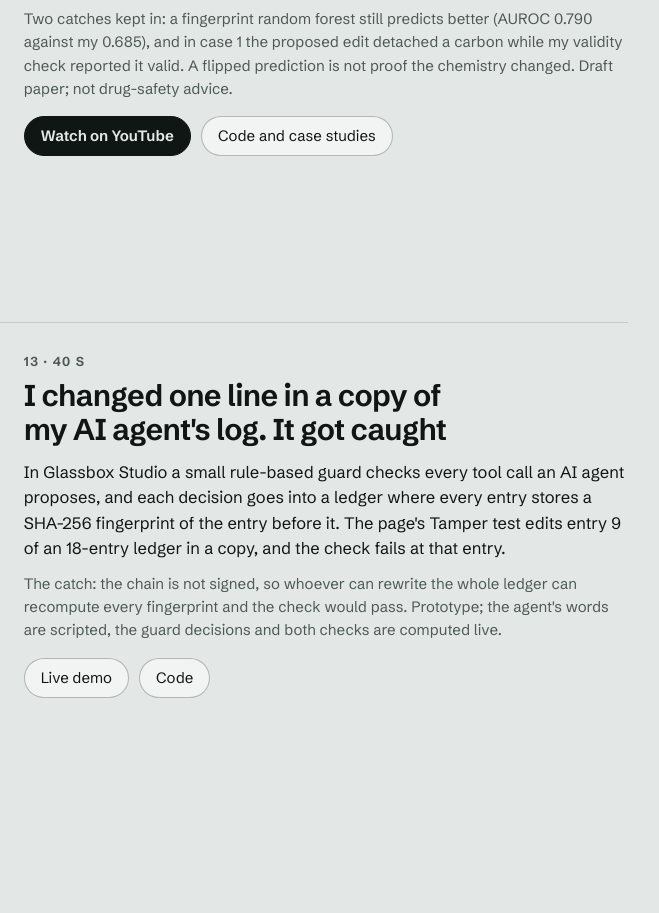
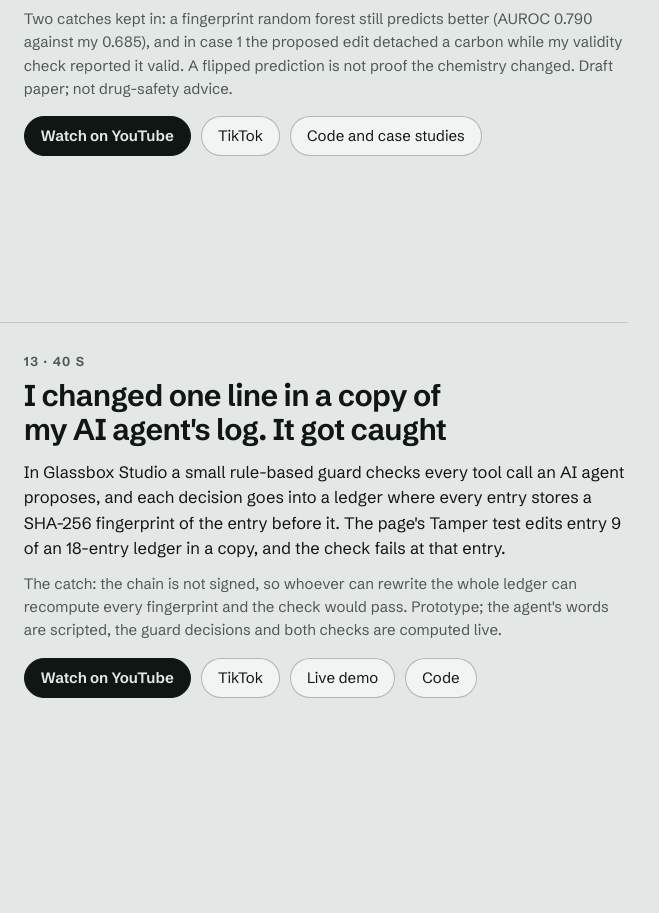
Before and after one commit to AnwarDebes/AnwarDebes.github.io, a plain HTML site: page shorts/index.html in a window 1280 px wide. Shown: the part 7043-7956 px from the top of the page, 478-1137 px from the left. Drawn offline with Linux system fonts and the light colour scheme.

Commit message:
Shorts page: YouTube and TikTok links for molecules and tamper

```diff
--- a/shorts/index.html
+++ b/shorts/index.html
@@ -156,7 +156,7 @@
       <p class="n">12 · 39 s</p>
       <h2>My AI model flagged a molecule. Then it named the bond to cut</h2>
       <p>A Tsetlin Machine (a model built from readable yes-or-no rules, taught by a GIN neural network) flags a molecule as mutagenic on the TDC AMES test set, then proposes a small graph edit, up to 3, that flips its own prediction: 191 of the first 200 molecules it flagged, 1.30 edits on average. Real data, scaffold split, 729 test molecules, 5 seeds.</p><p class="sc">Two catches kept in: a fingerprint random forest still predicts better (AUROC 0.790 against my 0.685), and in case 1 the proposed edit detached a carbon while my validity check reported it valid. A flipped prediction is not proof the chemistry changed. Draft paper; not drug-safety advice.</p>
-      <div class="links"><a class="cta" href="https://youtube.com/shorts/trIGhATx-x4">Watch on YouTube</a><a href="https://github.com/AnwarDebes/graphtm-cbr">Code and case studies</a></div>
+      <div class="links"><a class="cta" href="https://youtube.com/shorts/trIGhATx-x4">Watch on YouTube</a><a href="https://www.tiktok.com/@anwardebes/video/7709326554840501526">TikTok</a><a href="https://github.com/AnwarDebes/graphtm-cbr">Code and case studies</a></div>
     </div>
   </article>
   <article class="sh" id="tamper">
@@ -165,7 +165,7 @@
       <p class="n">13 · 40 s</p>
       <h2>I changed one line in a copy of my AI agent&#x27;s log. It got caught</h2>
       <p>In Glassbox Studio a small rule-based guard checks every tool call an AI agent proposes, and each decision goes into a ledger where every entry stores a SHA-256 fingerprint of the entry before it. The page&#x27;s Tamper test edits entry 9 of an 18-entry ledger in a copy, and the check fails at that entry.</p><p class="sc">The catch: the chain is not signed, so whoever can rewrite the whole ledger can recompute every fingerprint and the check would pass. Prototype; the agent&#x27;s words are scripted, the guard decisions and both checks are computed live.</p>
-      <div class="links"><a href="https://anwardebes.github.io/glassbox-studio/#/demo">Live demo</a><a href="https://github.com/AnwarDebes/glassbox-studio">Code</a></div>
+      <div class="links"><a class="cta" href="https://youtube.com/shorts/rhRYSShvEEI">Watch on YouTube</a><a href="https://www.tiktok.com/@anwardebes/video/7709327130659654934">TikTok</a><a href="https://anwardebes.github.io/glassbox-studio/#/demo">Live demo</a><a href="https://github.com/AnwarDebes/glassbox-studio">Code</a></div>
     </div>
   </article>
   <p class="lg-foot">Narration: synthetic voice. <a href="https://www.tiktok.com/@anwardebes">TikTok</a> · <a href="https://www.youtube.com/channel/UC8HC5R_z_F6U6IzSGQ5L80w">YouTube</a></p>
```
